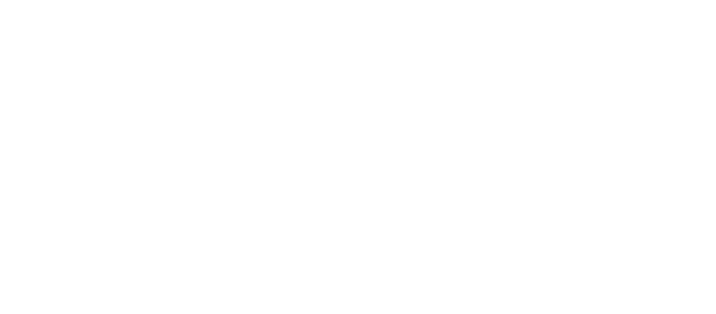
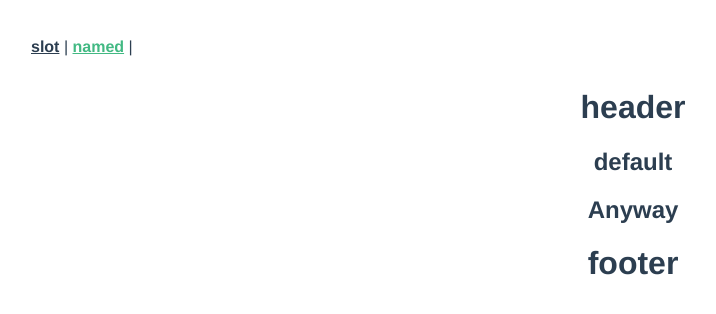
Before and after one commit to openhearted/vue-slot, a Vue app: page /named in a window 1280 px wide. Before the commit this address had no page. Shown: the top 314 px of the page, without its empty margins (7-723 px from the left). Built offline with nearby package versions, Linux system fonts and the light colour scheme.

Commit message:
具名插槽

```diff
--- a/src/App.vue
+++ b/src/App.vue
@@ -3,12 +3,16 @@
  * @Author: liuy
  * @LastEditors: liuy
  * @Date: 2020-09-02 15:44:34
- * @LastEditTime: 2020-09-02 15:45:40
+ * @LastEditTime: 2020-09-02 20:38:28
 -->
 <template>
   <div id="app">
     <div id="nav">
       <router-link to="/"></router-link>
+      <div class="slot">
+        <router-link to="/">slot</router-link> |
+        <router-link to="/named">named</router-link> |
+      </div>
     </div>
     <router-view/>
   </div>
@@ -35,4 +39,8 @@
 #nav a.router-link-exact-active {
   color: #42b983;
 }
+
+.slot{
+  position:absolute
+}
 </style>
--- a/src/router/index.js
+++ b/src/router/index.js
@@ -3,16 +3,16 @@
  * @Author: liuy
  * @LastEditors: liuy
  * @Date: 2020-09-02 15:44:34
- * @LastEditTime: 2020-09-02 15:46:34
+ * @LastEditTime: 2020-09-02 20:31:00
  */
 import { createRouter, createWebHistory } from 'vue-router'
-import Home from '../views/parent.vue'
+import parent from '../views/parent.vue'
 
 const routes = [
   {
     path: '/',
     name: 'parent',
-    component: Home
+    component: parent
   },
   {
     path: '/child',
@@ -21,6 +21,14 @@
     // this generates a separate chunk (about.[hash].js) for this route
     // which is lazy-loaded when the route is visited.
     component: () => import(/* webpackChunkName: "about" */ '../views/child.vue')
+  },
+  {
+    path: '/named',
+    name: 'named',
+    // route level code-splitting
+    // this generates a separate chunk (about.[hash].js) for this route
+    // which is lazy-loaded when the route is visited.
+    component: () => import(/* webpackChunkName: "about" */ '../views/named.vue')
   }
 ]
 
--- /dev/null
+++ b/src/views/named.vue
@@ -0,0 +1,34 @@
+<!--
+ * @Descripttion:
+ * @Author: liuy
+ * @LastEditors: liuy
+ * @Date: 2020-09-02 19:52:55
+ * @LastEditTime: 2020-09-02 20:41:26
+-->
+<template>
+    <div class="named">
+      <named-slot>
+        <template v-slot:header>
+          <h1>header</h1>
+        </template>
+
+        <template v-slot:default>
+          <h2>default</h2>
+          <h2>Anyway</h2>
+        </template>
+
+        <template v-slot:footer>
+          <h1>footer</h1>
+        </template>
+      </named-slot>
+    </div>
+</template>
+<script>
+import namedSlot from '@/views/namedSlot';
+export default {
+    name: 'named',
+    components: {
+        namedSlot
+    }
+}
+</script>
--- /dev/null
+++ b/src/views/namedSlot.vue
@@ -0,0 +1,25 @@
+<!--
+ * @Descripttion:
+ * @Author: liuy
+ * @LastEditors: liuy
+ * @Date: 2020-09-02 20:22:48
+ * @LastEditTime: 2020-09-02 20:33:37
+-->
+<template>
+    <div class="container">
+      <header>
+        <slot name="header"></slot>
+      </header>
+      <main>
+        <slot></slot>
+      </main>
+      <footer>
+        <slot name="footer"></slot>
+      </footer>
+    </div>
+</template>
+<script>
+export default {
+    name: 'namedSlot'
+}
+</script>
--- a/src/views/parent.vue
+++ b/src/views/parent.vue
@@ -3,7 +3,7 @@
  * @Author: liuy
  * @LastEditors: liuy
  * @Date: 2020-09-02 14:58:29
- * @LastEditTime: 2020-09-02 17:32:16
+ * @LastEditTime: 2020-09-02 19:55:37
 -->
 <template>
     <div class="parent">
@@ -11,7 +11,7 @@
         <child>
             <div>一个单眼皮，胆小但却很阳光帅气的男孩子哎</div><br>
             <!-- 不能访问子组件的数据了 -->
-            <div>{{ child.a }}</div>
+            <!-- <div>{{ child.a }}</div> -->
         </child>
     </div>
 </template>
```
